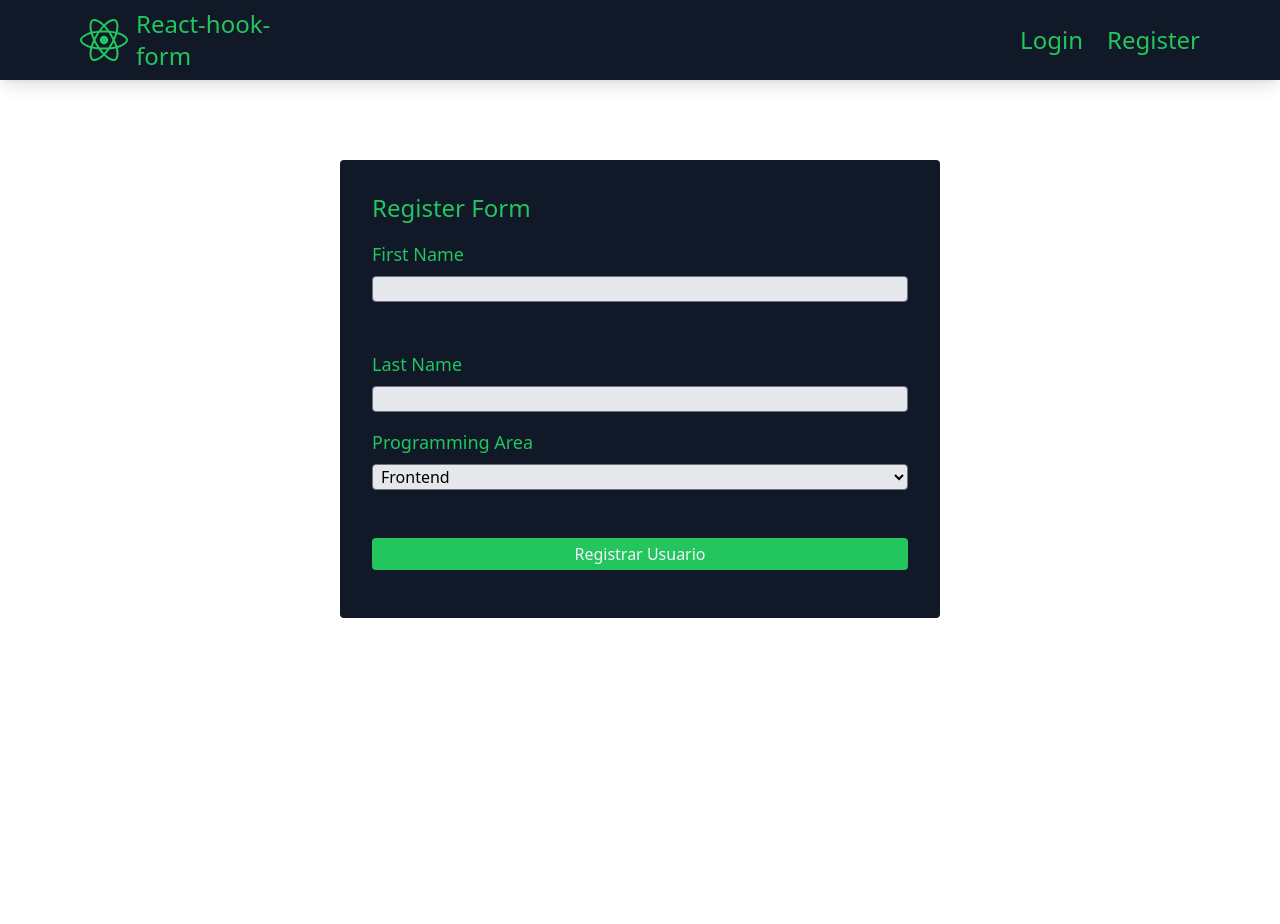
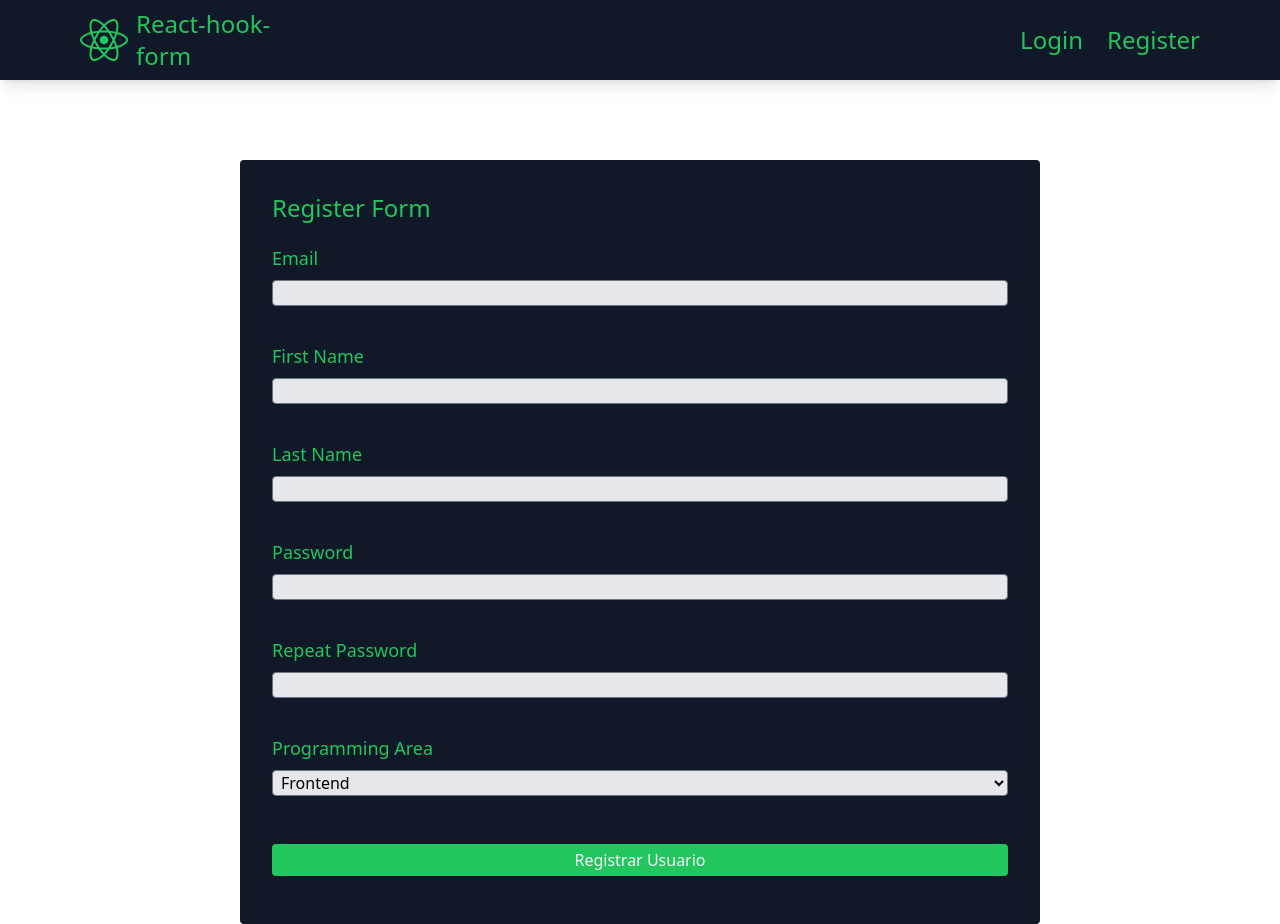
Before and after one commit to jeronimogarcia/ReactHookForm, a Next.js app: page /auth/register in a window 1280 px wide. Before the commit the page ends 800 px from the top, so only its background shows below. Built offline with nearby package versions, Linux system fonts and the light colour scheme.

Commit message:
Yup Validations. Mode: all

```diff
--- a/package.json
+++ b/package.json
@@ -9,6 +9,7 @@
     "lint": "next lint"
   },
   "dependencies": {
+    "@hookform/resolvers": "^2.9.10",
     "@next/font": "13.1.5",
     "@types/node": "18.11.18",
     "@types/react": "18.0.27",
@@ -20,7 +21,8 @@
     "react-dom": "18.2.0",
     "react-hook-form": "^7.42.1",
     "react-icons": "^4.7.1",
-    "typescript": "4.9.4"
+    "typescript": "4.9.4",
+    "yup": "^0.32.11"
   },
   "devDependencies": {
     "autoprefixer": "^10.4.13",
--- a/pages/auth/register.tsx
+++ b/pages/auth/register.tsx
@@ -1,25 +1,29 @@
 import Layout from "@/components/Layout";
-import { useForm, SubmitHandler } from "react-hook-form";
+import { useForm } from "react-hook-form";
+import * as yup from "yup";
+import { yupResolver } from '@hookform/resolvers/yup';
 
-enum GenderEnum {
-  frontend = "frontend",
-  backend = "backend",
-  fullstack = "fullstack",
-}
-
-interface IFormInput {
-  firstName: String;
-  lastName: String;
-  area: GenderEnum;
-}
+const schema = yup.object({
+  email: yup.string().required("This field must be filled!").email("Email format is invalid"),
+  firstName: yup.string().required("This field must be filled!").min(3, "Min 3 characters!"),
+  lastName: yup.string().required("This field must be filled!").min(3, "Min 3 characters!"),
+  password: yup.string().required("This field must be filled!").min(6, "Min 6 characters!"),
+  repeatPassword: yup.string()
+  .oneOf([yup.ref('password'), null], 'Passwords must match!'),
+  area: yup.string().required(),
+}).required();
+type FormData = yup.InferType<typeof schema>;
 
 const inputStyle = "border border-gray-500 px-1 rounded outline-none bg-gray-200"
-const labelStyle = "text-lg mt-4 mb-2 text-green-500"
+const labelStyle = "text-lg mt-1 mb-2 text-green-500"
 const errorStyle = "mt-2 text-red-500"
 
 const RegisterPage = () => {
-  const { register, handleSubmit, formState: { errors }, reset } = useForm<IFormInput>();
-  const onSubmit: SubmitHandler<IFormInput> = (data) => {
+  const { register, handleSubmit, formState: { errors }, reset } = useForm<FormData>({
+    mode: "all",
+    resolver: yupResolver(schema)
+  });
+  const onSubmit = (data: FormData) => {
     console.log(data)
     reset()
   };
@@ -32,22 +36,49 @@ const RegisterPage = () => {
     >
       <form
         onSubmit={handleSubmit(onSubmit)}
-        className="flex align-center flex-col w-[600px] p-8 pb-8 rounded bg-gray-900 relative"
+        className="flex align-center flex-col w-[800px] p-8 pb-8 rounded bg-gray-900 relative"
       >
-        <h1 className="text-2xl text-green-500">Register Form</h1>
+        <h1 className="text-2xl text-green-500 mb-4">Register Form</h1>
+        <label className={labelStyle}>Email</label>
+        <input
+          {...register("email", {})}
+          className={inputStyle}
+        />
+        {!errors.email && <p className="h-6"></p>}
+        <p className={errorStyle} >{errors.email?.message}</p>
         <label className={labelStyle}>First Name</label>
         <input
-          {...register("firstName", {required: true, minLength: 3})}
+          {...register("firstName", {})}
           className={inputStyle}
         />
-        {!errors.firstName && <p className="h-8"></p>}
-        {errors.firstName?.type === 'required' && <p className={errorStyle}>First name required!</p>}
-        {errors.firstName?.type === 'minLength' && <p className={errorStyle}>Too short, 3 characters minimum.</p>}
+        {!errors.firstName && <p className="h-6"></p>}
+        <p className={errorStyle} >{errors.firstName?.message}</p>
+        {/* {errors.firstName?.message && <p className={errorStyle}>First name required!</p>} */}
+         {/* {errors.firstName?.type === 'minLength' && <p className={errorStyle}>Too short, 3 characters minimum.</p>} */}
         <label className={labelStyle}>Last Name</label>
         <input
-          {...register("lastName", {required: true})}
+          {...register("lastName", {})}
           className={inputStyle}
         />
+         {!errors.lastName && <p className="h-6"></p>}
+        <p className={errorStyle} >{errors.lastName?.message}</p>
+
+        <label className={labelStyle}>Password</label>
+        <input
+          {...register("password", {})}
+          className={inputStyle}
+        />
+         {!errors.password && <p className="h-6"></p>}
+        <p className={errorStyle} >{errors.password?.message}</p>
+
+        <label className={labelStyle}>Repeat Password</label>
+        <input
+          {...register("repeatPassword", {})}
+          className={inputStyle}
+        />
+         {!errors.repeatPassword && <p className="h-6"></p>}
+        <p className={errorStyle} >{errors.repeatPassword?.message}</p>
+
         <label  className={labelStyle}>Programming Area</label>
         <select
           {...register("area")}
```
Also changed, not shown: 1 other file (tests, documents, lock files or other folders).
